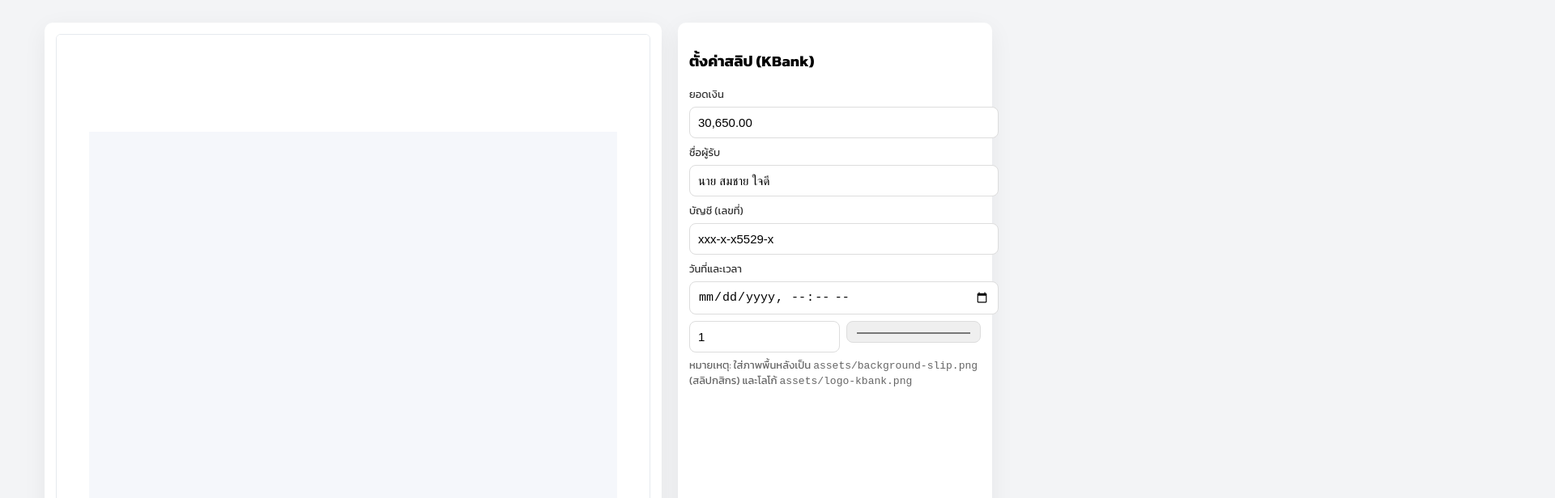
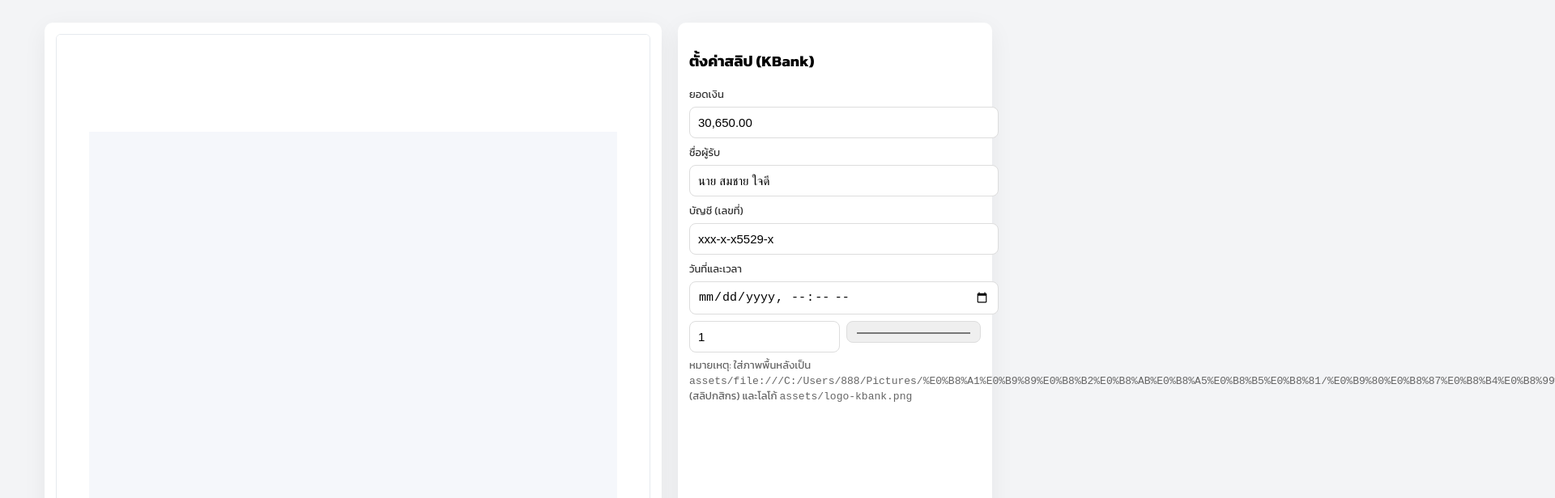
Before and after one commit to tongdampanyai-netizen/Kutamang, a plain HTML site: page index.html in a window 1280 px wide. Shown: the top 616 px of the page at 81% size, 1920 px wide, since content can reach past the window. Drawn offline with Linux system fonts and the light colour scheme.

Commit message:
Update index.html

```diff
--- a/index.html
+++ b/index.html
@@ -50,7 +50,7 @@
         <input id="textColor" class="small" type="color" value="#000000">
       </div>
 
-      <p class="muted">หมายเหตุ: ใส่ภาพพื้นหลังเป็น <code>assets/background-slip.png</code> (สลิปกสิกร) และโลโก้ <code>assets/logo-kbank.png</code></p>
+      <p class="muted">หมายเหตุ: ใส่ภาพพื้นหลังเป็น <code>assets/file:///C:/Users/888/Pictures/%E0%B8%A1%E0%B9%89%E0%B8%B2%E0%B8%AB%E0%B8%A5%E0%B8%B5%E0%B8%81/%E0%B9%80%E0%B8%87%E0%B8%B4%E0%B8%99%E0%B9%80%E0%B8%82%E0%B9%89%E0%B8%B2.png</code> (สลิปกสิกร) และโลโก้ <code>assets/logo-kbank.png</code></p>
     </div>
   </div>
 
```
